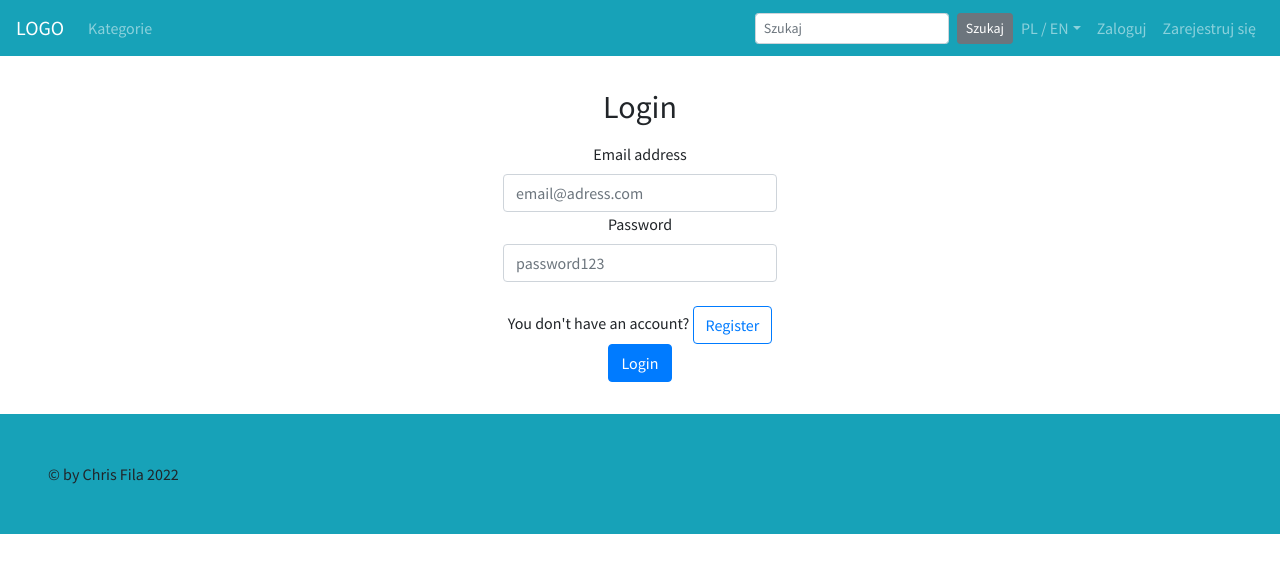
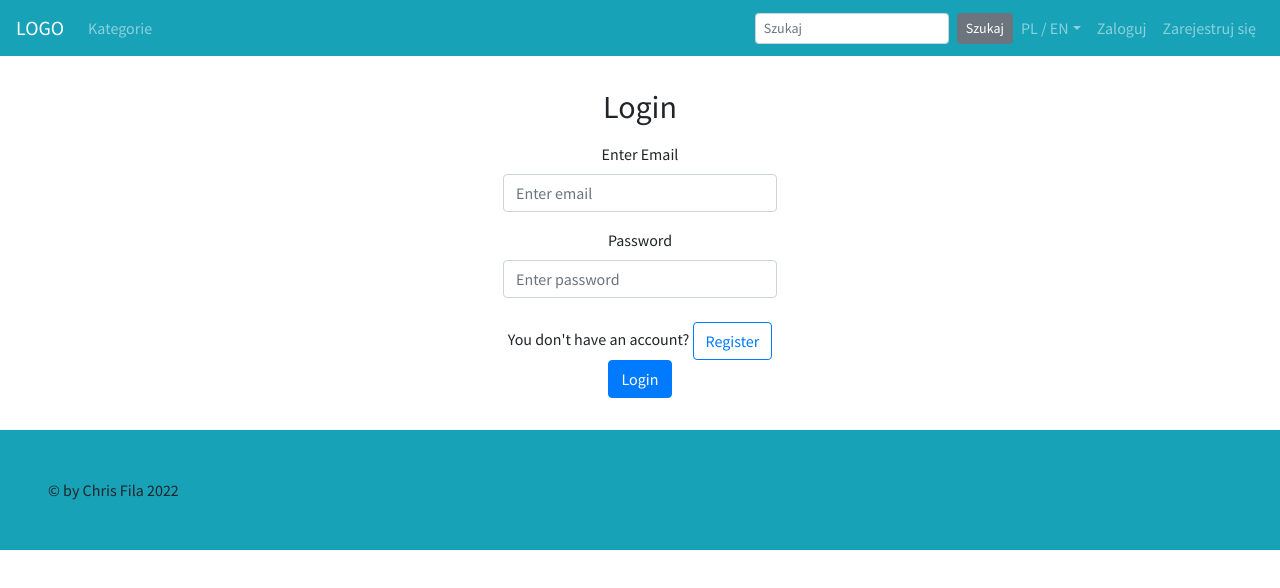
Before and after one commit to krzysztoffila/blog-vue, a Vue app: page /login in a window 1280 px wide. Shown: the top 588 px of the page. Built offline with nearby package versions, Linux system fonts and the light colour scheme.

Commit message:
Poprawiono strukturę html w Login.vue

```diff
--- a/src/store/modules/login-module.js
+++ b/src/store/modules/login-module.js
@@ -2,7 +2,6 @@
   namespaced: true,
   state: {
     email: '',
-        username: '',
     password: ''
   },
   getters: {},
--- a/src/store/modules/register-module.js
+++ b/src/store/modules/register-module.js
@@ -1,6 +1,10 @@
 export default {
   namespaced: true,
-  state: {},
+  state: {
+    email: '',
+    password: ''
+  },
+  getters: {},
   mutations: {},
-  actions: {}
+  actions: {},
 }
--- a/src/views/Login.vue
+++ b/src/views/Login.vue
@@ -1,25 +1,27 @@
 <template>
   <div class="login container w-25 text-center">
-    <form>
+    <b-form @submit="onSubmit">
       <h2 class="mb-3">Login</h2>
-      <div class="input">
-        <label for="email">Email address</label>
-        <input
-          class="form-control"
-          type="text"
-          name="email"
-          placeholder="email@adress.com"
-        />
-      </div>
-      <div class="input">
-        <label for="password">Password</label>
-        <input
-          class="form-control"
+      <b-form-group id="input-group-1" label="Enter Email" label-for="input-1">
+        <b-form-input
+          id="input-1"
+          v-model="form.email"
+          type="email"
+          placeholder="Enter email"
+          aria-describedby="input-email-feedback"
+          required
+        ></b-form-input>
+      </b-form-group>
+      <b-form-group id="input-group-2" label="Password" label-for="input-2">
+        <b-form-input
+          id="input-2"
+          v-model="form.password"
           type="password"
-          name="password"
-          placeholder="password123"
-        />
-      </div>
+          placeholder="Enter password"
+          aria-describedby="input-password-feedback"
+          required
+        ></b-form-input>
+      </b-form-group>
       <div class="alternative-option mt-4">
         You don't have an account?
         <b-button
@@ -33,12 +35,27 @@
       <b-button type="submit" variant="primary" id="login_button">
         Login
       </b-button>
-    </form>
+    </b-form>
   </div>
 </template>
 
 <script>
-export default {};
+export default {
+  data() {
+    return {
+      form: {
+        email: "",
+        password: "",
+      },
+    };
+  },
+  methods: {
+    onSubmit(event) {
+      event.preventDefault();
+    },
+    // DODAĆ METODĘ LOGIN
+  },
+};
 </script>
 
 <style></style>
```
Also changed, not shown: TODO.txt (added), co zrobic.txt (deleted). Lines whose indentation alone changed are shown as unchanged.
